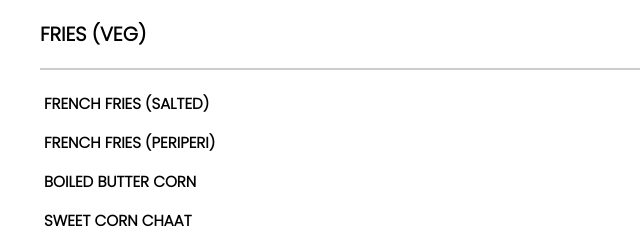
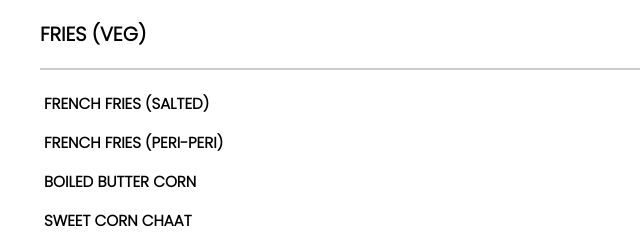
Before and after one commit to rubykar/TEAFI.github.io, a plain HTML site: page index.html in a window 1280 px wide. Shown: the part 2600-2840 px from the top of the page, 0-640 px from the left. Drawn offline with Linux system fonts and the light colour scheme.

Commit message:
Update index.html

```diff
--- a/index.html
+++ b/index.html
@@ -498,7 +498,7 @@
         <div class="menu-item-eggs">
           <div class="menu-item-text">
             <h3 class="menu-item-heading">
-              <span class="menu-item-name">FRENCH FRIES (PERIPERI)
+              <span class="menu-item-name">FRENCH FRIES (PERI-PERI)
               </span>
               <span class="menu-item-name">Rs 80</span>
             </h3>
```
